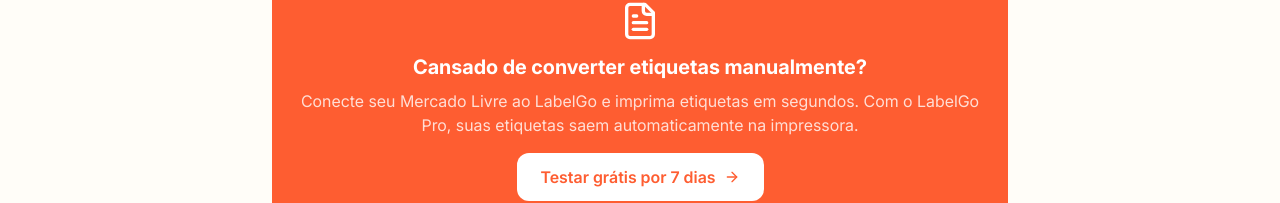
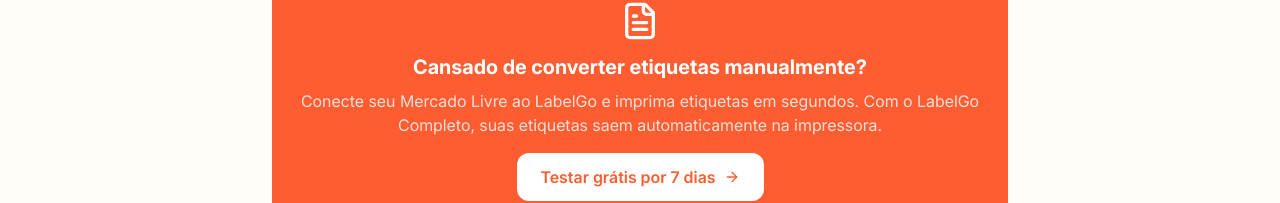
Before and after one commit to viniciusguardaa-cpu/meliprint-web, a React (Vite) app in the folder client/: page /converter-zpl-pdf in a window 1280 px wide. Shown: the part 683-886 px from the top of the page. Built offline with nearby package versions, Linux system fonts and the light colour scheme; no server answers.

Commit message:
copy: LabelGo Completo no conversor ZPL

```diff
--- a/client/src/pages/ZplToPdf.tsx
+++ b/client/src/pages/ZplToPdf.tsx
@@ -122,7 +122,7 @@
           </h2>
           <p className="text-white/80 mb-4">
             Conecte seu Mercado Livre ao LabelGo e imprima etiquetas em segundos.
-            Com o LabelGo Pro, suas etiquetas saem automaticamente na impressora.
+            Com o LabelGo Completo, suas etiquetas saem automaticamente na impressora.
           </p>
           <Link
             to="/pricing/"
```
